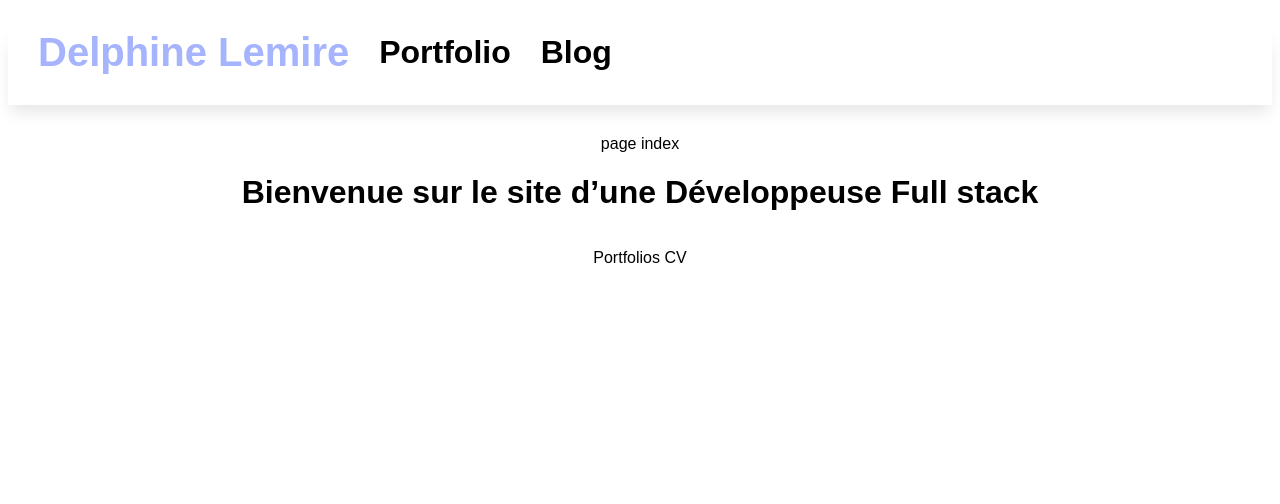
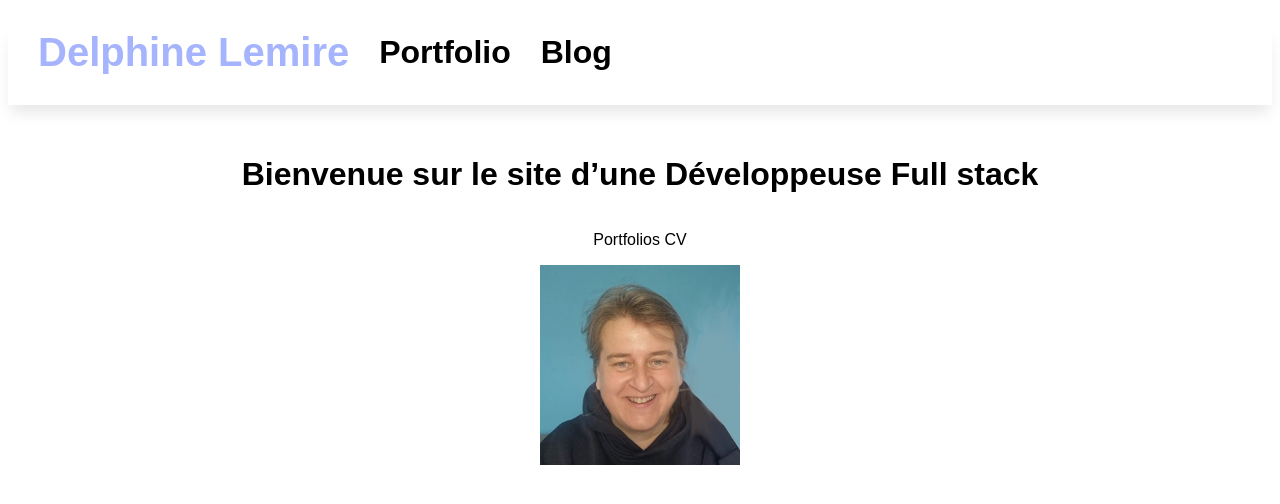
Before and after one commit to DelphineLemire/DelphineLemire.github.io, a Jekyll site: the page built from docs/index.md, in a window 1280 px wide. Shown: the top 504 px of the page. Built offline with Jekyll 4.4.1, drawn with Linux system fonts in a browser that asks for light colours.

Commit message:
image delphine

```diff
--- a/docs/_layouts/index.html
+++ b/docs/_layouts/index.html
@@ -1,6 +1,14 @@
 ---
 layout: default
 ---
-page index
+{{ content }}
 
-{{ content }}
+<div>
+    <div>
+        <img src="./assets/images/delphine.webp" alt="Delphine Lemire"/>
+    </div>
+    <div>
+
+    </div>
+
+</div>
```
Also changed, not shown: docs/assets/images/delphine.webp (added).
